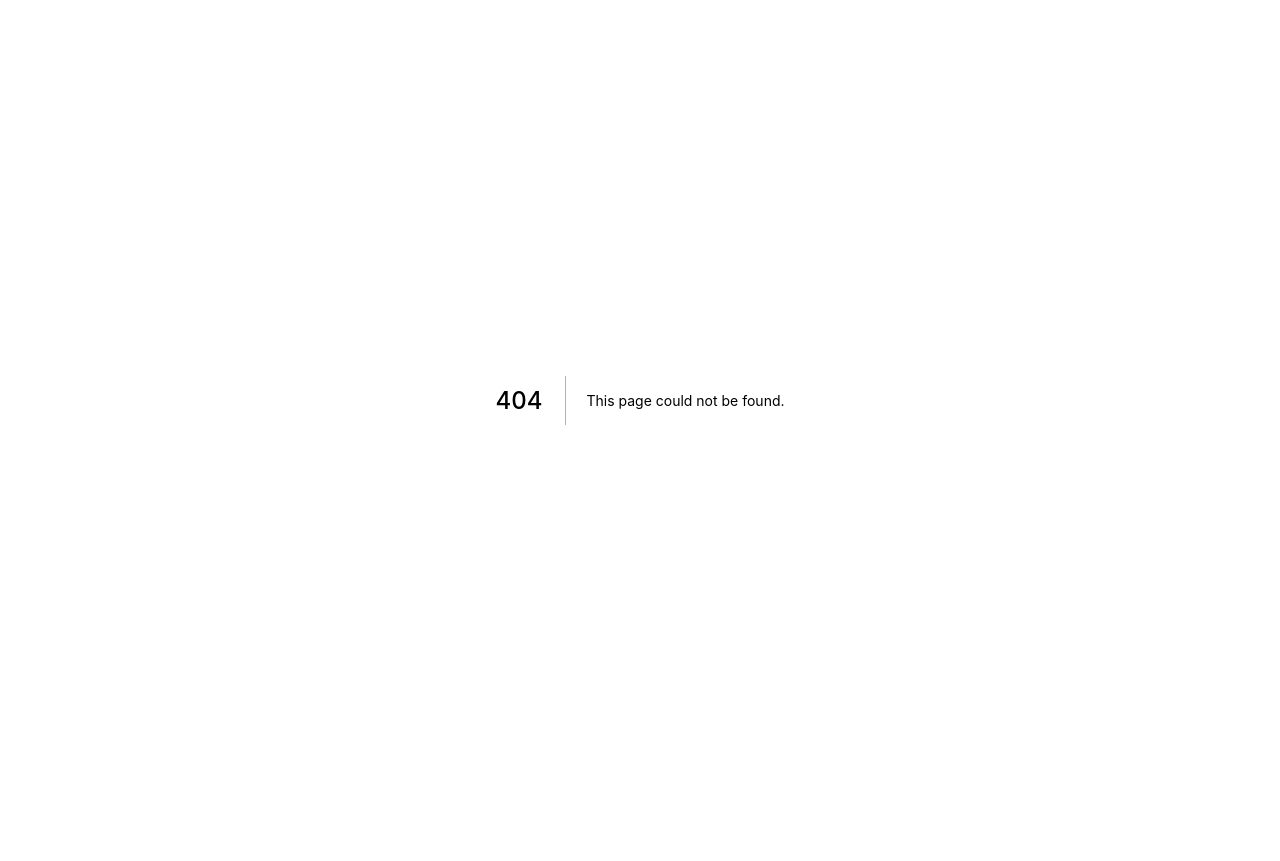
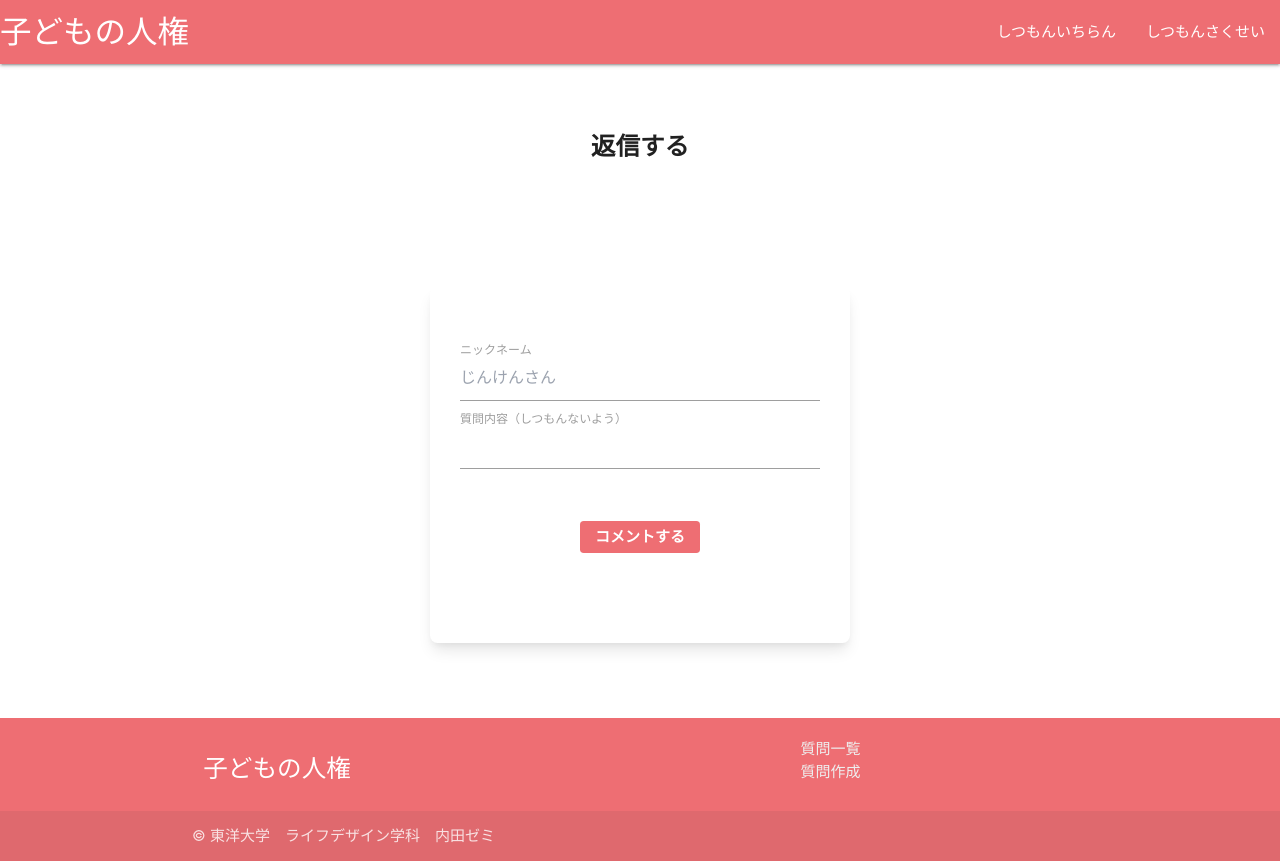
Before and after one commit to kaitoyokohamaa/human_boards, a Next.js app: page /reply in a window 1280 px wide. Before the commit this address had no page. Before the commit the page ends 800 px from the top, so only its background shows below. Built offline with nearby package versions, Linux system fonts and the light colour scheme; no server answers.

Commit message:
feat:add modal reply

```diff
--- a/package.json
+++ b/package.json
@@ -13,6 +13,7 @@
     "@types/node": "^16.4.3",
     "@types/react": "^17.0.15",
     "@types/react-dom": "^17.0.9",
+    "antd": "^4.16.9",
     "autoprefixer": "^10.3.1",
     "emotion": "^11.0.0",
     "firebase": "^8.8.0",
--- a/pages/detail/[id].tsx
+++ b/pages/detail/[id].tsx
@@ -1,22 +1,31 @@
-import React from "react";
+import { useState, useEffect } from "react";
 import { Layout } from "/components/layout";
 import fb from "/lib/firebase";
+import firebase from "firebase";
+import { Modal, Input, Button } from "antd";
+import "antd/dist/antd.css";
+
 type Params = {
   params: {
     id: string;
   };
 };
-
+export type firebasePostContents = {
+  name: string;
+  body: string;
+  createdAt: firebase.firestore.Timestamp;
+};
 export async function getStaticProps({ params }: Params) {
   const ref = fb.firestore().collection("board").doc(params.id).get();
   const lists = [];
   await ref.then((res) => {
     lists.push({ name: res.data().name, body: res.data().body });
   });
-
+  const id = params.id;
   return {
     props: {
       lists,
+      id,
     },
   };
 }
@@ -28,29 +37,110 @@ export async function getStaticPaths() {
   };
 }
 
-export default function Id({ lists }) {
+export default function Id({ lists, id }) {
+  const [modalVisible, setModalVisible] = useState(false);
+  const ref = fb.firestore().collection("board");
+  const [name, setName] = useState("");
+  const [body, setBody] = useState("");
+  const [replys, setReplys] = useState<firebase.firestore.DocumentData>([]);
+
+  useEffect(() => {
+    let doBoardArray = [];
+    ref
+      .doc(id)
+      .collection("reply")
+      .orderBy("createdAt", "asc")
+      .onSnapshot((res) => {
+        res.forEach((reply) => {
+          doBoardArray.push(reply.data());
+        });
+        setReplys(doBoardArray);
+      });
+  }, [modalVisible]);
+
+  const handleOk = () => {
+    const boardContents: firebasePostContents = {
+      name,
+      body,
+      createdAt: firebase.firestore.Timestamp.now(),
+    };
+    if (name && body) {
+      ref.doc(id).collection("reply").add(boardContents);
+      setModalVisible(false);
+    } else {
+      alert("文字を入力してください");
+    }
+  };
+
   return (
     <Layout>
-      <div className="h-screen m-auto w-9/12 mt-20">
+      <div className=" m-auto w-9/12 mt-20">
         <div className="card md:p-20">
           <div className="card-content">
             <p>{lists && lists[0].body}</p>
           </div>
           <div className="m-auto flex">
-            <div className="card-action">
-              <a href="#">答える</a>
+            <div className="card-action" onClick={() => setModalVisible(true)}>
+              <a>答える</a>
             </div>
           </div>
         </div>
+        {replys.map((res, i) => {
+          return (
+            <div className="card" key={i}>
+              <div className="card-content">
+                <h5>{res?.name}</h5>
+                <p>{res?.body}</p>
+              </div>
+            </div>
+          );
+        })}
+      </div>
+      <Modal
+        title="質問に回答する"
+        visible={modalVisible}
+        onCancel={() => setModalVisible(false)}
+        width="40%"
+        footer={[
+          <Button key="back" onClick={() => setModalVisible(false)}>
+            キャンセル
+          </Button>,
+          <Button key="submit" type="default" onClick={handleOk}>
+            投稿する
+          </Button>,
+        ]}
+      >
+        <div className="m-auto max-w-md py-14 px-8 bg-white shadow-lg rounded-lg my-20 w-9/12">
+          <div className="input-field ">
+            <input
+              placeholder="じんけんさん"
+              id="first_name"
+              type="text"
+              className="validate"
+              onChange={(e) => setName(e.target.value)}
+            />
+            <label className="active">ニックネーム</label>
+          </div>
 
-        <div className="card">
-          <div className="card-content">
-            <h5>匿名</h5>
-            <p>人権の侵害です！</p>
+          <div className="input-field">
+            <textarea
+              id="textarea1"
+              className="materialize-textarea"
+              onChange={(e) => setBody(e.target.value)}
+            ></textarea>
+            <label className="active">質問内容（しつもんないよう）</label>
           </div>
-          <div className="m-auto flex"></div>
+
+          <div className="text-center my-10">
+            <button
+              className="bg-pink-5 hover:bg-pink-700 text-white font-bold py-2 px-4 rounded"
+              onClick={() => handleOk()}
+            >
+              コメントする
+            </button>
+          </div>
         </div>
-      </div>
+      </Modal>
     </Layout>
   );
 }
--- /dev/null
+++ b/pages/reply.tsx
@@ -0,0 +1,68 @@
+import { Layout } from "/components/layout";
+import fb from "/lib/firebase";
+
+import firebase from "firebase";
+import { useState } from "react";
+import { useRouter } from "next/router";
+
+export type firebasePostContents = {
+  name: string;
+  body: string;
+  createdAt: firebase.firestore.Timestamp;
+};
+export default function Home() {
+  const [name, setName] = useState("");
+  const [body, setBody] = useState("");
+  const router = useRouter();
+  const handleOk = () => {
+    const boardContents: firebasePostContents = {
+      name,
+      body,
+      createdAt: firebase.firestore.Timestamp.now(),
+    };
+    if (name && body) {
+      fb.firestore().collection("board").add(boardContents);
+      setBody("");
+      setName("");
+      router.push("/");
+    } else {
+      alert("文字を入力してください");
+    }
+  };
+
+  return (
+    <Layout>
+      <h5 className="text-center font-bold py-14">返信する</h5>
+      <div className="m-auto max-w-md py-14 px-8 bg-white shadow-lg rounded-lg my-20 w-9/12">
+        <div className="input-field ">
+          <input
+            placeholder="じんけんさん"
+            id="first_name"
+            type="text"
+            className="validate"
+            onChange={(e) => setName(e.target.value)}
+          />
+          <label className="active">ニックネーム</label>
+        </div>
+
+        <div className="input-field">
+          <textarea
+            id="textarea1"
+            className="materialize-textarea"
+            onChange={(e) => setBody(e.target.value)}
+          ></textarea>
+          <label className="active">質問内容（しつもんないよう）</label>
+        </div>
+
+        <div className="text-center my-10">
+          <button
+            className="bg-pink-5 hover:bg-pink-700 text-white font-bold py-2 px-4 rounded"
+            onClick={() => handleOk()}
+          >
+            コメントする
+          </button>
+        </div>
+      </div>
+    </Layout>
+  );
+}
```
Also changed, not shown: 1 other file (tests, documents, lock files or other folders).
